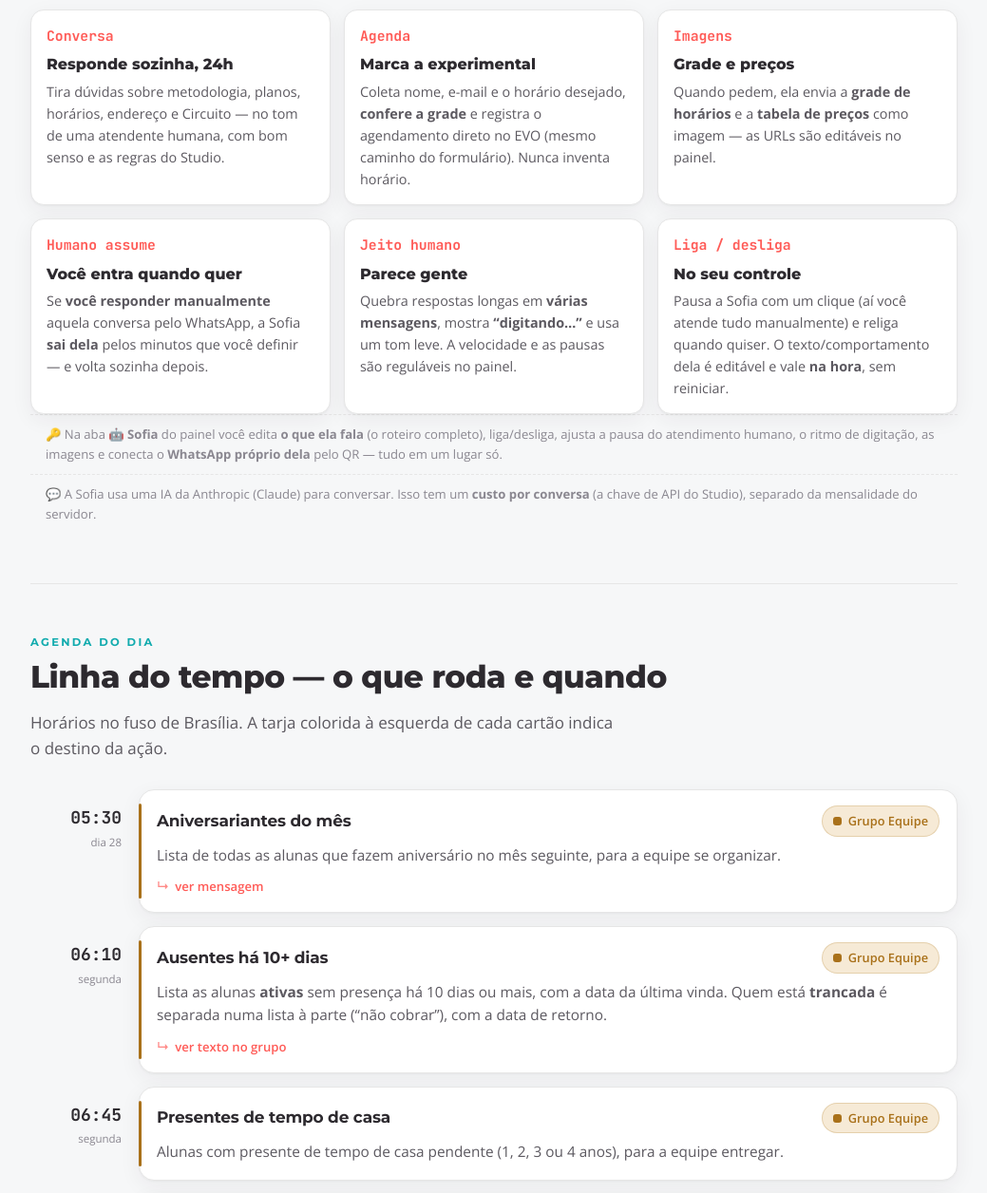
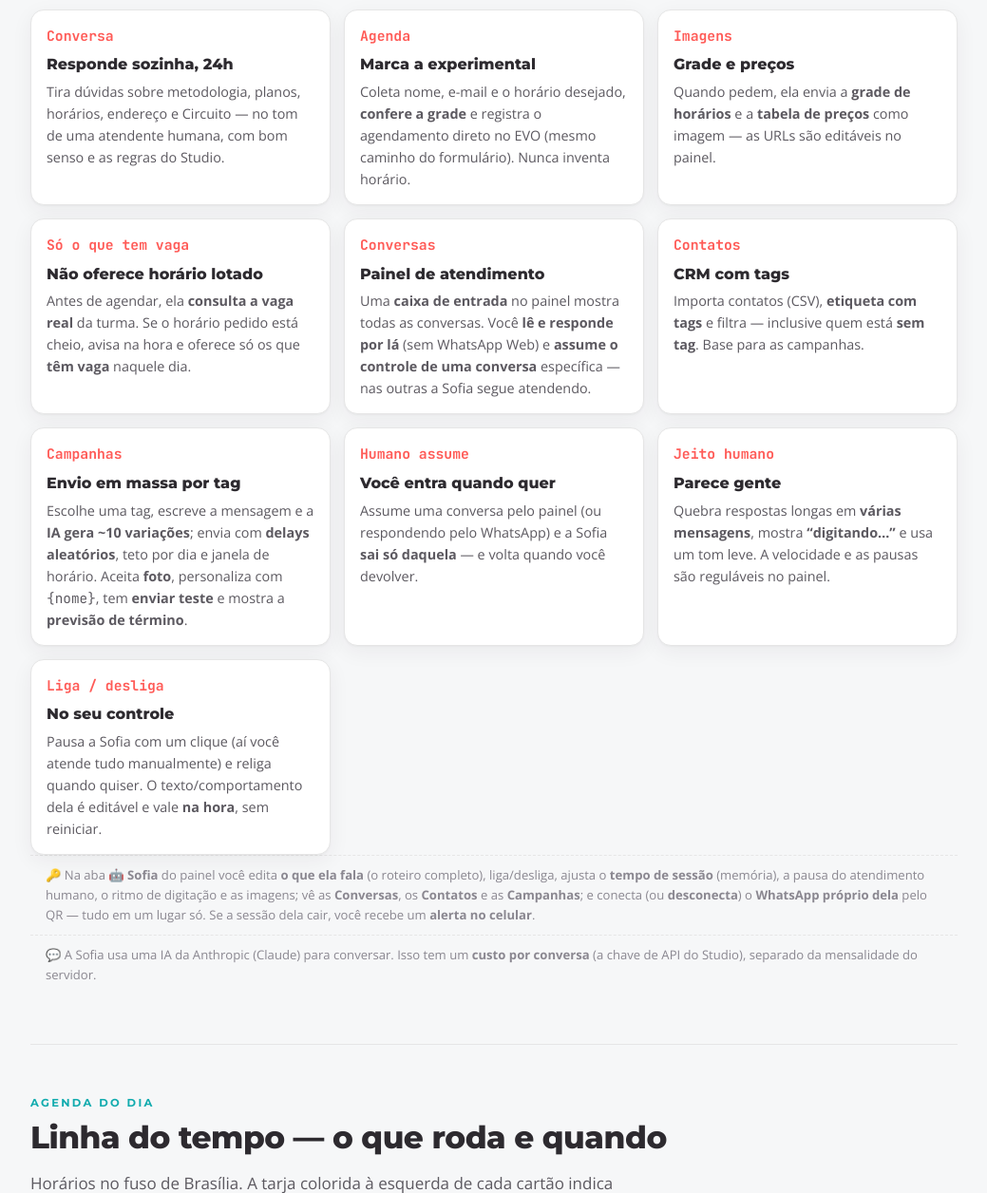
Before and after one commit to rrabadan86/SF-Chat_Experimental-Mensagens, a Flask app: page /manual in a window 1280 px wide. Shown: the part 1479-2735 px from the top of the page at 95% size, without its empty margins (120-1159 px from the left). Run offline with Flask 3, Linux system fonts and the light colour scheme.

Commit message:
Painel: renomeia "Hoje" para "Log"; atualiza manual e implantacao
- Sub-aba do WhatsApp "Hoje" passa a se chamar "Log" (rota/permissao internas
  inalteradas).
- manual.html: secao da Sofia ganha Conversas, Contatos, Campanhas, vaga real e
  alerta; secao do painel reescrita para a estrutura atual (Formulario, WhatsApp
  [Config/Agendamento/Log], Instagram, SoFIA [Config/Conversas/Contatos/Campanhas],
  Perfis).
- implantacao.html: descricao das abas atualizada; login por formulario + Perfis
  (multiusuario) na Fase 7; NTFY_TOPIC no ChatBot/.env; Fase 9.5 cita Conversas/
  Contatos/Campanhas, tempo de sessao e desconectar.

Co-Authored-By: Claude Opus 4.8 <noreply@anthropic.com>
Claude-Session: https://claude.ai/code/session_015TTSt7TGwbyy5y2rhojFLo

```diff
--- a/Experimental/src/agendamento_evo/formulario_web/templates/manual.html
+++ b/Experimental/src/agendamento_evo/formulario_web/templates/manual.html
@@ -304,11 +304,15 @@
       <div class="mini"><div class="freq">Conversa</div><h3>Responde sozinha, 24h</h3><p>Tira dúvidas sobre metodologia, planos, horários, endereço e Circuito — no tom de uma atendente humana, com bom senso e as regras do Studio.</p></div>
       <div class="mini"><div class="freq">Agenda</div><h3>Marca a experimental</h3><p>Coleta nome, e-mail e o horário desejado, <b>confere a grade</b> e registra o agendamento direto no EVO (mesmo caminho do formulário). Nunca inventa horário.</p></div>
       <div class="mini"><div class="freq">Imagens</div><h3>Grade e preços</h3><p>Quando pedem, ela envia a <b>grade de horários</b> e a <b>tabela de preços</b> como imagem — as URLs são editáveis no painel.</p></div>
-      <div class="mini"><div class="freq">Humano assume</div><h3>Você entra quando quer</h3><p>Se <b>você responder manualmente</b> aquela conversa pelo WhatsApp, a Sofia <b>sai dela</b> pelos minutos que você definir — e volta sozinha depois.</p></div>
+      <div class="mini"><div class="freq">Só o que tem vaga</div><h3>Não oferece horário lotado</h3><p>Antes de agendar, ela <b>consulta a vaga real</b> da turma. Se o horário pedido está cheio, avisa na hora e oferece só os que <b>têm vaga</b> naquele dia.</p></div>
+      <div class="mini"><div class="freq">Conversas</div><h3>Painel de atendimento</h3><p>Uma <b>caixa de entrada</b> no painel mostra todas as conversas. Você <b>lê e responde por lá</b> (sem WhatsApp Web) e <b>assume o controle de uma conversa</b> específica — nas outras a Sofia segue atendendo.</p></div>
+      <div class="mini"><div class="freq">Contatos</div><h3>CRM com tags</h3><p>Importa contatos (CSV), <b>etiqueta com tags</b> e filtra — inclusive quem está <b>sem tag</b>. Base para as campanhas.</p></div>
+      <div class="mini"><div class="freq">Campanhas</div><h3>Envio em massa por tag</h3><p>Escolhe uma tag, escreve a mensagem e a <b>IA gera ~10 variações</b>; envia com <b>delays aleatórios</b>, teto por dia e janela de horário. Aceita <b>foto</b>, personaliza com <code>{nome}</code>, tem <b>enviar teste</b> e mostra a <b>previsão de término</b>.</p></div>
+      <div class="mini"><div class="freq">Humano assume</div><h3>Você entra quando quer</h3><p>Assume uma conversa pelo painel (ou respondendo pelo WhatsApp) e a Sofia <b>sai só daquela</b> — e volta quando você devolver.</p></div>
       <div class="mini"><div class="freq">Jeito humano</div><h3>Parece gente</h3><p>Quebra respostas longas em <b>várias mensagens</b>, mostra <b>“digitando…”</b> e usa um tom leve. A velocidade e as pausas são reguláveis no painel.</p></div>
       <div class="mini"><div class="freq">Liga / desliga</div><h3>No seu controle</h3><p>Pausa a Sofia com um clique (aí você atende tudo manualmente) e religa quando quiser. O texto/comportamento dela é editável e vale <b>na hora</b>, sem reiniciar.</p></div>
     </div>
-    <div class="note">🔑 Na aba <b>🤖 Sofia</b> do painel você edita <b>o que ela fala</b> (o roteiro completo), liga/desliga, ajusta a pausa do atendimento humano, o ritmo de digitação, as imagens e conecta o <b>WhatsApp próprio dela</b> pelo QR — tudo em um lugar só.</div>
+    <div class="note">🔑 Na aba <b>🤖 Sofia</b> do painel você edita <b>o que ela fala</b> (o roteiro completo), liga/desliga, ajusta o <b>tempo de sessão</b> (memória), a pausa do atendimento humano, o ritmo de digitação e as imagens; vê as <b>Conversas</b>, os <b>Contatos</b> e as <b>Campanhas</b>; e conecta (ou <b>desconecta</b>) o <b>WhatsApp próprio dela</b> pelo QR — tudo em um lugar só. Se a sessão dela cair, você recebe um <b>alerta no celular</b>.</div>
     <div class="note">💬 A Sofia usa uma IA da Anthropic (Claude) para conversar. Isso tem um <b>custo por conversa</b> (a chave de API do Studio), separado da mensalidade do servidor.</div>
   </section>
 
@@ -710,18 +714,16 @@ Muito bem vinda ao #SlimFit! ❤️</div></div>
     <div class="sec-head">
       <span class="eyebrow">Sem programador</span>
       <h2>O painel do Studio</h2>
-      <p>Um site com login (usuário e senha), aberto pelo computador ou celular, para controlar o robô sem mexer em código. Endereço: <a href="https://painelsfbueno.duckdns.org/" target="_blank" rel="noopener">painelsfbueno.duckdns.org</a>.</p>
+      <p>Um site com login, aberto pelo computador ou celular, para controlar o robô e a Sofia sem mexer em código. Endereço: <a href="https://painelsfbueno.duckdns.org/" target="_blank" rel="noopener">painelsfbueno.duckdns.org</a>. Cada pessoa entra com o <b>seu usuário</b> e vê só as telas que você liberar.</p>
     </div>
     <div class="grid">
-      <div class="mini"><div class="freq">📊 Hoje</div><h3>O que o robô fez</h3><p>Todos os envios do dia: total, enviados e falhas, separados por tipo (confirmações, follow-up, faltas, aniversário, agendados…) e a lista com hora, destino e prévia. Dá para ver outros dias.</p></div>
-      <div class="mini"><div class="freq">📈 Indicadores</div><h3>Funil do formulário</h3><p>Quantas <b>pessoas</b> visitaram (visitantes únicos, não recarregamentos), quantas <b>agendaram</b> e a <b>conversão por pessoa</b> — por período, com horários/dias de pico e horários de aula mais escolhidos. Robôs de pré-visualização não contam.</p></div>
-      <div class="mini"><div class="freq">✏️ Mensagens</div><h3>Textos e horários</h3><p>Edita o texto de cada mensagem (vale no próximo envio), pré-visualiza, envia teste e ajusta a <b>hora e os dias</b> de cada disparo.</p></div>
-      <div class="mini"><div class="freq">📅 Agendar</div><h3>Envios avulsos</h3><p>Agenda uma mensagem pontual (número, texto e foto opcional) para um dia e turno; o robô dispara às 10:45 e 15:45, com intervalo entre elas.</p></div>
-      <div class="mini"><div class="freq">📸 Instagram</div><h3>Boas-vindas no IG</h3><p>Liga/pausa as DMs, define o <b>limite por dia</b>, edita a mensagem e o horário, mostra o status, permite <b>reimportar os cookies</b> quando a sessão cai e <b>enviar um DM de teste</b> para um @usuário (que também confere o cookie).</p></div>
-      <div class="mini"><div class="freq">📱 WhatsApp</div><h3>Conexão</h3><p>Mostra se a sessão está ativa e, se cair, exibe o <b>QR</b> para reconectar — é só escanear pelo celular do Studio.</p></div>
-      <div class="mini"><div class="freq">🤖 Sofia</div><h3>Atendente virtual</h3><p>Edita o roteiro da IA, liga/pausa, ajusta a pausa do atendimento humano e o ritmo de digitação, troca as imagens e conecta o <b>WhatsApp próprio da Sofia</b> pelo QR. Vale na hora, sem reiniciar.</p></div>
+      <div class="mini"><div class="freq">📈 Formulário</div><h3>Funil de agendamento</h3><p>Quantas <b>pessoas</b> visitaram, quantas <b>agendaram</b> e a <b>conversão por pessoa</b> — por período, com horários/dias de pico e horários de aula mais escolhidos.</p></div>
+      <div class="mini"><div class="freq">💬 WhatsApp</div><h3>Configuração · Agendamento · Log</h3><p><b>Configuração:</b> conexão (QR / desconectar), textos de cada mensagem e horários. <b>Agendamento:</b> envios avulsos. <b>Log:</b> tudo o que o robô enviou no dia (total, enviados, falhas, por tipo).</p></div>
+      <div class="mini"><div class="freq">📸 Instagram</div><h3>Boas-vindas no IG</h3><p>Liga/pausa as DMs, define o <b>limite por dia</b>, edita a mensagem e o horário, reimporta os cookies quando a sessão cai e envia um <b>DM de teste</b>.</p></div>
+      <div class="mini"><div class="freq">🤖 Sofia</div><h3>Configuração · Conversas · Contatos · Campanhas</h3><p>Edita o roteiro da IA e as configs; lê e <b>responde as conversas</b> (assumindo o controle quando quiser); gerencia os <b>contatos com tags</b>; e cria <b>campanhas</b> por tag. Conecta/desconecta o WhatsApp da Sofia pelo QR.</p></div>
+      <div class="mini"><div class="freq">👤 Perfis</div><h3>Usuários e acesso</h3><p>Cria usuários com senha e <b>escolhe quais telas cada um vê</b> (ex.: só Conversas da Sofia). Vale na hora, sem reiniciar.</p></div>
     </div>
-    <div class="note">🔒 O painel abre sempre por <b>HTTPS</b> e pede login. As edições ficam guardadas no servidor e entram em <b>backup diário</b> automático.</div>
+    <div class="note">🔒 O painel abre sempre por <b>HTTPS</b> e pede login; cada usuário só acessa as telas liberadas. As edições ficam guardadas no servidor e entram em <b>backup diário</b> automático.</div>
     <div class="note">🔗 Para saber <b>de onde vêm</b> os acessos (Instagram, WhatsApp, anúncio), use um link etiquetado em cada canal — ex.: <code>…/?origem=instagram</code>, <code>…/?origem=whatsapp</code>, <code>…/?origem=ads</code>. A aba Indicadores passa a mostrar a conversão por canal.</div>
   </section>
 
--- a/Experimental/src/usuarios.js
+++ b/Experimental/src/usuarios.js
@@ -23,7 +23,7 @@ const TELAS = [
   { key: 'ind', rot: '📈 Formulário' },
   { key: 'msg_config', rot: '⚙️ Configuração', grupo: '💬 WhatsApp' },
   { key: 'msg_agendar', rot: '📅 Agendamento', grupo: '💬 WhatsApp' },
-  { key: 'msg_hoje', rot: '📊 Hoje', grupo: '💬 WhatsApp' },
+  { key: 'msg_hoje', rot: '📊 Log', grupo: '💬 WhatsApp' },
   { key: 'ig', rot: '📸 Instagram' },
   { key: 'sofia_conversas', rot: '💬 Conversas', grupo: '🤖 Sofia' },
   { key: 'sofia_config', rot: '⚙️ Configuração', grupo: '🤖 Sofia' },
```
Also changed, not shown: Experimental/src/agendamento_evo/formulario_web/templates/implantacao.html (+6 -5 lines), Experimental/src/painel-mensagens.js.
